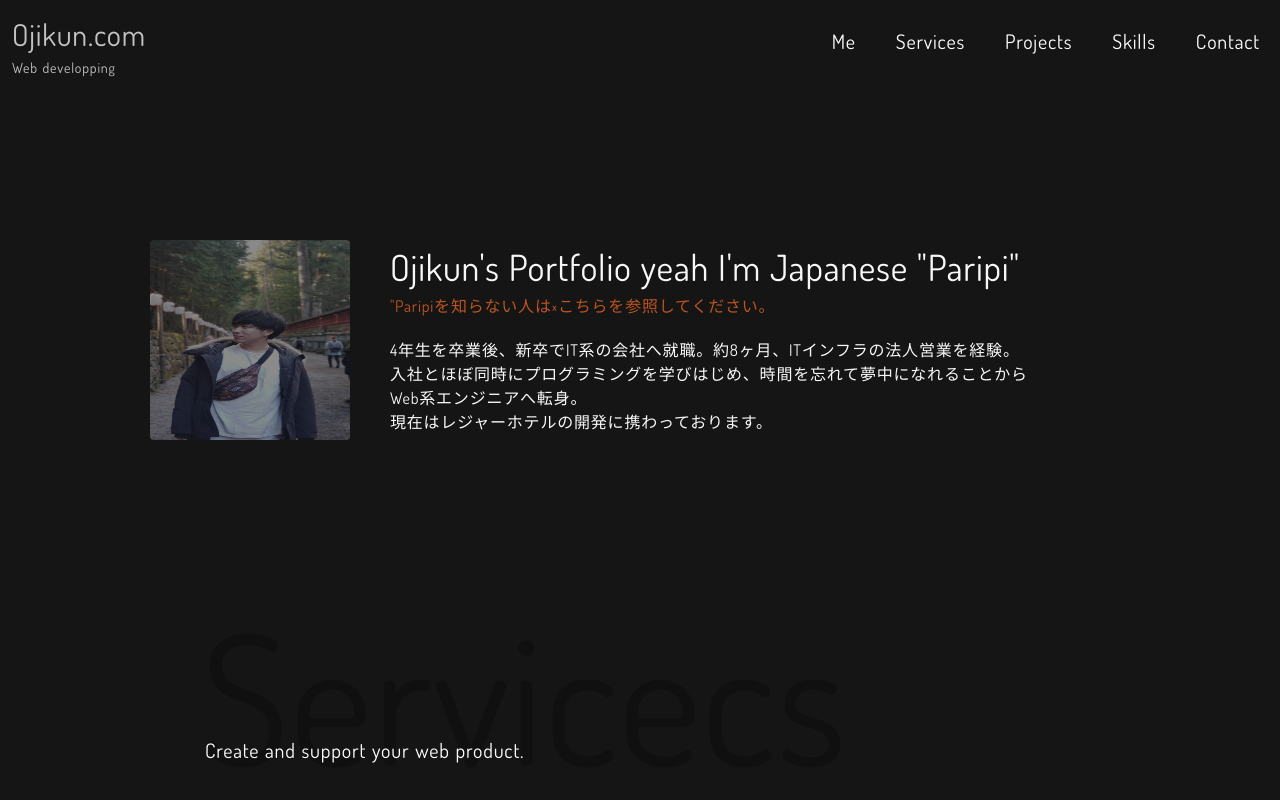
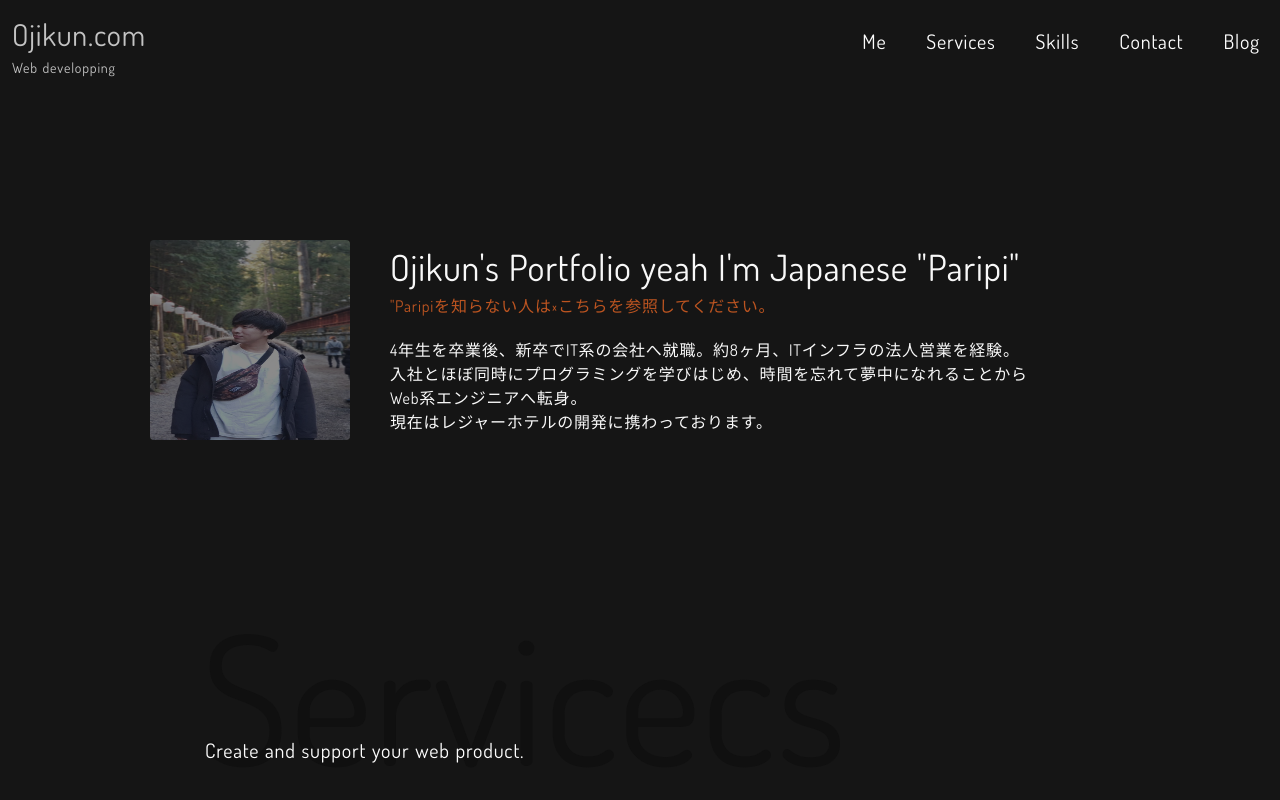
Before and after one commit to ringleibee/ojikun.com, a Nuxt app: page / in a window 1280 px wide. Shown: the top 800 px of the page. Built offline with nearby package versions, Linux system fonts and the light colour scheme.

Commit message:
Projectを削除してBlogを追加

```diff
--- a/layouts/Header.vue
+++ b/layouts/Header.vue
@@ -38,14 +38,6 @@
                 <nuxt-link
                 to="/"
                 >
-                  Projects
-                </nuxt-link>
-              </li>
-
-              <li class="menu-link">
-                <nuxt-link
-                to="/"
-                >
                   Skills
                 </nuxt-link>
               </li>
@@ -56,6 +48,12 @@
                 >
                   Contact
                 </nuxt-link>
+              </li>
+
+              <li class="menu-link">
+                <a href="#">
+                  Blog
+                </a>
               </li>
             </ul>
           </div>
```
